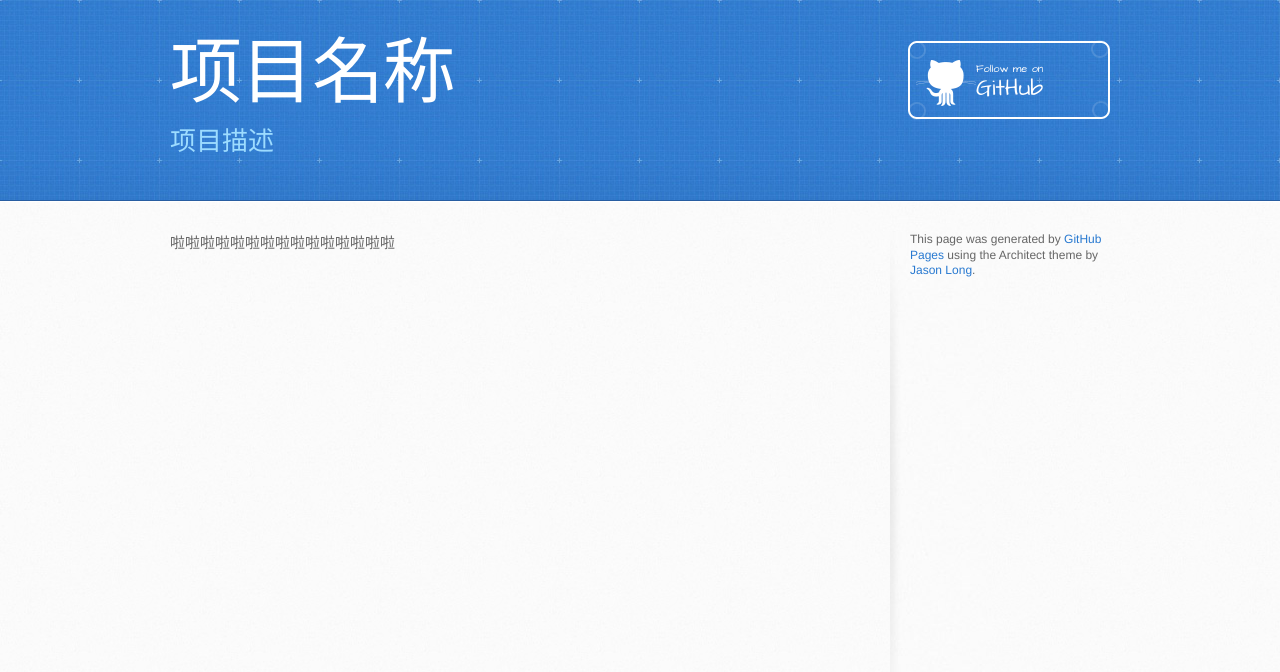
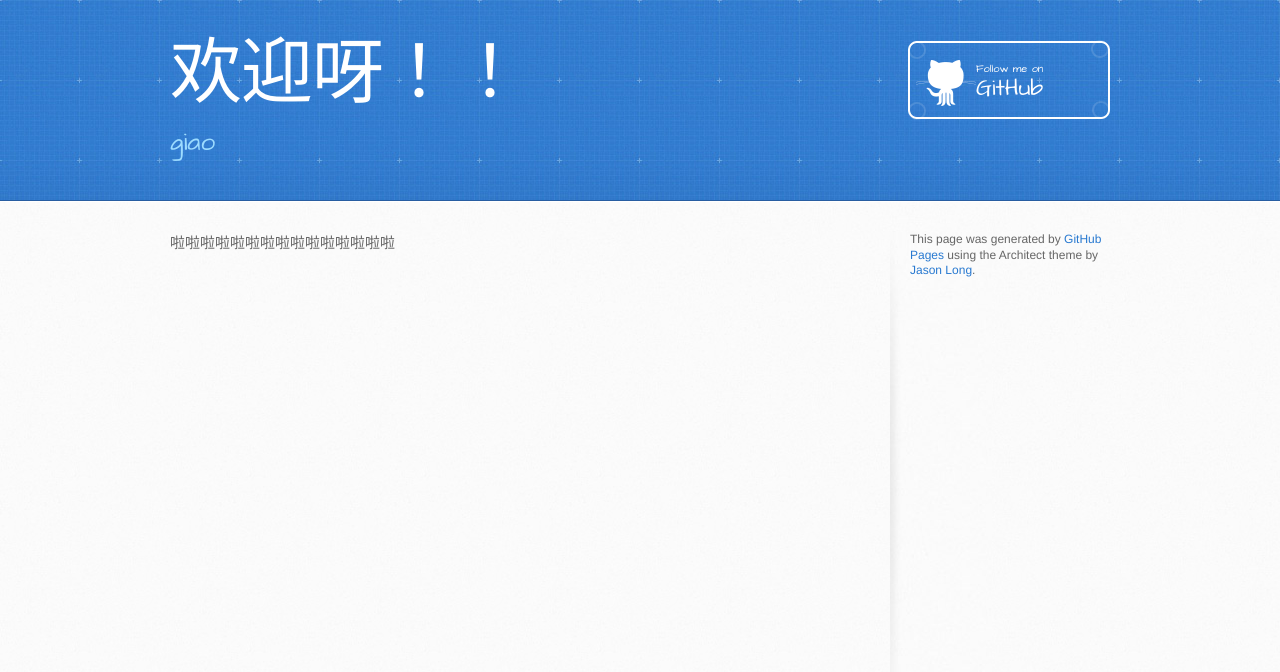
Before and after one commit to saylaughs/saylaughs.github.io, a plain HTML site: page index.html in a window 1280 px wide. Drawn offline with Linux system fonts and the light colour scheme.

Commit message:
Replace master branch with page content via GitHub

```diff
--- a/index.html
+++ b/index.html
@@ -13,14 +13,14 @@
     <script src="//html5shiv.googlecode.com/svn/trunk/html5.js"></script>
     <![endif]-->
 
-    <title>项目名称 by saylaughs</title>
+    <title>欢迎呀！！ by saylaughs</title>
   </head>
 
   <body>
     <header>
       <div class="inner">
-        <h1>项目名称</h1>
-        <h2>项目描述</h2>
+        <h1>欢迎呀！！</h1>
+        <h2>giao</h2>
         <a href="https://github.com/saylaughs" class="button"><small>Follow me on</small> GitHub</a>
       </div>
     </header>
--- a/params.json
+++ b/params.json
@@ -1 +1 @@
-{"name":"项目名称","tagline":"项目描述","body":"啦啦啦啦啦啦啦啦啦啦啦啦啦啦啦","note":"Don't delete this file! It's used internally to help with page regeneration."}
+{"name":"欢迎呀！！","tagline":"giao","body":"啦啦啦啦啦啦啦啦啦啦啦啦啦啦啦","note":"Don't delete this file! It's used internally to help with page regeneration."}
```
